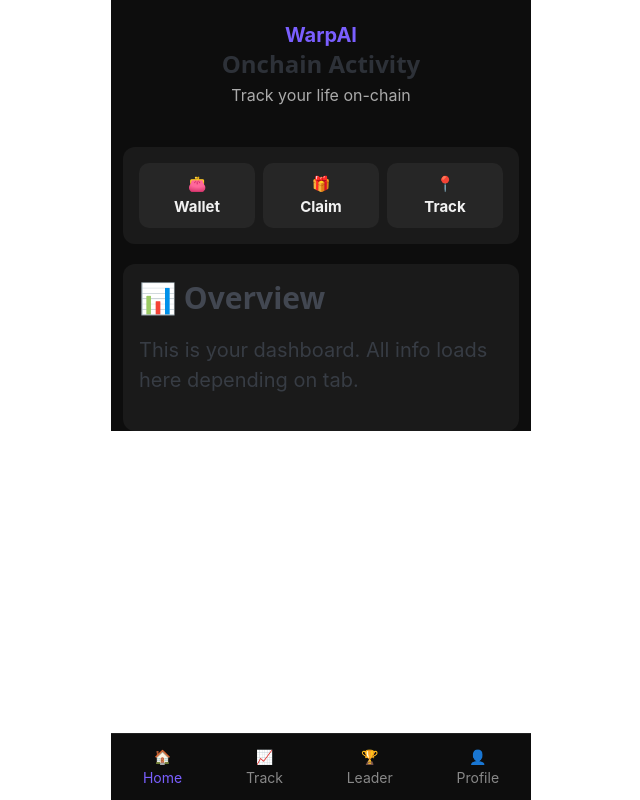
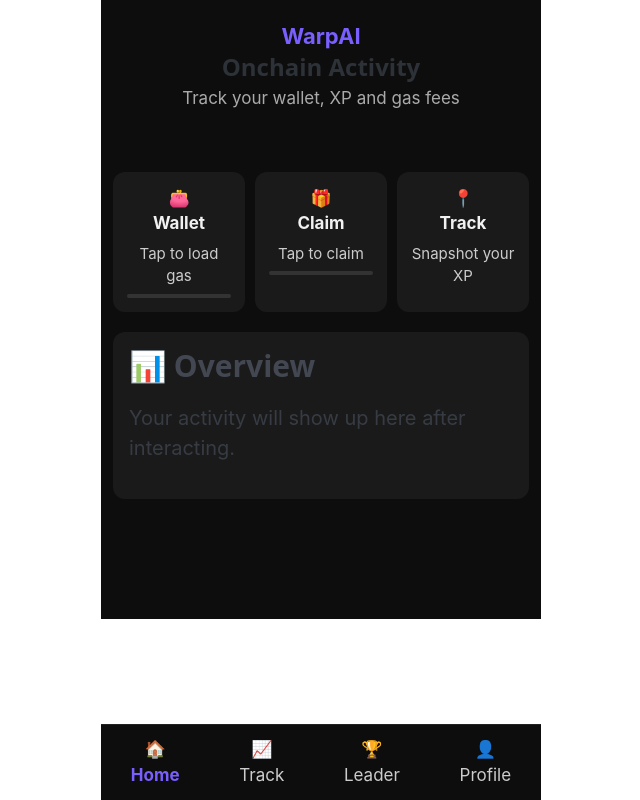
Before and after one commit to gascheckking/warplate, a plain HTML site: page index.html in a window 1280 px wide. Shown: the whole page, without its empty margins (319-959 px from the left). Drawn offline with nearby package versions, Linux system fonts and the light colour scheme.

Commit message:
Update index.html

```diff
--- a/index.html
+++ b/index.html
@@ -4,7 +4,7 @@
   <meta charset="UTF-8" />
   <meta name="viewport" content="width=device-width, initial-scale=1.0" />
   <title>WarpAI</title>
-  <link rel="stylesheet" href="https://cdn.jsdelivr.net/npm/@picocss/pico@2/css/pico.min.css">
+  <link rel="stylesheet" href="https://cdn.jsdelivr.net/npm/@picocss/pico@2/css/pico.min.css" />
   <style>
     :root {
       --primary: #7A5FFF;
@@ -12,6 +12,7 @@
       --bg: #0d0d0d;
       --card: #1a1a1a;
       --accent: #10B981;
+      --warning: #F59E0B;
     }
 
     body {
@@ -19,8 +20,8 @@
       color: var(--text);
       font-family: 'Inter', sans-serif;
       margin: 0 auto;
-      max-width: 420px;
-      padding: 0 12px;
+      max-width: 440px;
+      padding: 0 12px 80px;
     }
 
     header {
@@ -31,6 +32,7 @@
     #brand {
       color: var(--primary);
       font-weight: 700;
+      font-size: 1.1rem;
     }
 
     .tab-section {
@@ -41,25 +43,51 @@
       display: block;
     }
 
-    .dashboard, .overview, .placeholder {
+    .dashboard {
+      display: grid;
+      grid-template-columns: repeat(3, 1fr);
+      gap: 10px;
+      margin-bottom: 20px;
+    }
+
+    .action-card {
+      background: var(--card);
+      border-radius: 12px;
+      padding: 14px;
+      text-align: center;
+      font-size: 0.85rem;
+      cursor: pointer;
+      transition: background 0.2s ease;
+    }
+
+    .action-card:hover {
+      background: #262626;
+    }
+
+    .metric {
+      font-size: 0.75rem;
+      color: #ccc;
+      margin-top: 6px;
+    }
+
+    .progress {
+      height: 4px;
+      background: #333;
+      border-radius: 2px;
+      overflow: hidden;
+      margin-top: 6px;
+    }
+
+    .bar {
+      height: 100%;
+      transition: width 0.3s ease;
+    }
+
+    .overview, .placeholder {
       background: var(--card);
       border-radius: 12px;
       padding: 16px;
       margin-bottom: 20px;
-    }
-
-    .dashboard {
-      display: grid;
-      grid-template-columns: repeat(3, 1fr);
-      gap: 8px;
-    }
-
-    .action-card {
-      background: rgba(255,255,255,0.05);
-      border-radius: 10px;
-      padding: 10px;
-      text-align: center;
-      font-size: 0.75rem;
     }
 
     nav {
@@ -67,7 +95,7 @@
       bottom: 0;
       left: 0;
       right: 0;
-      max-width: 420px;
+      max-width: 440px;
       margin: 0 auto;
       display: flex;
       justify-content: space-around;
@@ -77,14 +105,24 @@
     }
 
     nav a {
-      color: #888;
-      font-size: 0.7rem;
+      color: #ccc;
+      font-size: 0.85rem;
       text-decoration: none;
       text-align: center;
+      transition: color 0.2s ease;
+    }
+
+    nav a:hover {
+      color: var(--primary);
     }
 
     nav a.active {
       color: var(--primary);
+      font-weight: bold;
+    }
+
+    button {
+      margin-top: 8px;
     }
   </style>
 </head>
@@ -92,41 +130,57 @@
   <header>
     <div id="brand">WarpAI</div>
     <h1 style="font-size: 1.2rem; margin-bottom: 6px;">Onchain Activity</h1>
-    <p style="font-size: 0.8rem; color: #aaa;">Track your life on-chain</p>
+    <p style="font-size: 0.85rem; color: #aaa;">Track your wallet, XP and gas fees</p>
   </header>
 
+  <main>
     <section id="home" class="tab-section active">
       <div class="dashboard">
-      <div class="action-card">👛<br><strong>Wallet</strong></div>
-      <div class="action-card">🎁<br><strong>Claim</strong></div>
-      <div class="action-card">📍<br><strong>Track</strong></div>
+        <div class="action-card" onclick="loadGas()">
+          👛<br><strong>Wallet</strong>
+          <div class="metric" id="gasInfo">Tap to load gas</div>
+          <div class="progress"><div id="gasBar" class="bar" style="width: 0%; background: var(--accent);"></div></div>
         </div>
+
+        <div class="action-card" onclick="claimXP()">
+          🎁<br><strong>Claim</strong>
+          <div class="metric" id="xpInfo">Tap to claim</div>
+          <div class="progress"><div id="xpBar" class="bar" style="width: 0%; background: var(--warning);"></div></div>
+        </div>
+
+        <div class="action-card" onclick="showSnapshot()">
+          📍<br><strong>Track</strong>
+          <div class="metric">Snapshot your XP</div>
+        </div>
+      </div>
+
       <div class="overview">
         <h3>📊 Overview</h3>
-      <p>This is your dashboard. All info loads here depending on tab.</p>
+        <p id="overviewText">Your activity will show up here after interacting.</p>
       </div>
     </section>
 
     <section id="track" class="tab-section">
       <div class="placeholder">
         <h3>📈 Tracking</h3>
-      <p>Input wallet address to view historical data, fees, mints etc.</p>
+        <p>View past transactions, streaks and gas history (coming soon)</p>
       </div>
     </section>
 
     <section id="leader" class="tab-section">
       <div class="placeholder">
         <h3>🏆 Leaderboard</h3>
-      <p>Top active users, streak rewards, early supporter badges</p>
+        <p>Top XP users and early supporter rankings (in dev)</p>
       </div>
     </section>
 
     <section id="profile" class="tab-section">
       <div class="placeholder">
         <h3>👤 Profile</h3>
-      <p>Connect wallet, view stats, customize username & vibes</p>
+        <p>Connect wallet, view stats, customize vibes</p>
       </div>
     </section>
+  </main>
 
   <nav>
     <a href="#" onclick="switchTab('home')" class="active">🏠<br>Home</a>
@@ -140,7 +194,48 @@
       document.querySelectorAll('.tab-section').forEach(s => s.classList.remove('active'));
       document.getElementById(id).classList.add('active');
       document.querySelectorAll('nav a').forEach(a => a.classList.remove('active'));
-      [...document.querySelectorAll('nav a')].find(a => a.innerHTML.includes(id.charAt(0).toUpperCase())).classList.add('active');
+      Array.from(document.querySelectorAll('nav a'))
+        .find(a => a.innerHTML.toLowerCase().includes(id))
+        .classList.add('active');
+    }
+
+    async function claimXP() {
+      const address = prompt("Enter wallet address:");
+      if (!address) return;
+      try {
+        const res = await fetch('/api/claim-xp', {
+          method: 'POST',
+          headers: { 'Content-Type': 'application/json' },
+          body: JSON.stringify({ address })
+        });
+        const data = await res.json();
+        document.getElementById("xpBar").style.width = `${Math.min(data.streak * 10, 100)}%`;
+        document.getElementById("xpInfo").innerText = `${data.streak}d | ${data.xp} XP`;
+        document.getElementById("overviewText").innerText = `You claimed ${data.reward} XP!`;
+      } catch (error) {
+        console.error("Error claiming XP:", error);
+        document.getElementById("xpInfo").innerText = "Error claiming XP";
+        document.getElementById("overviewText").innerText = "Failed to claim XP. Please try again.";
+      }
+    }
+
+    async function showSnapshot() {
+      const address = prompt("Wallet address for snapshot:");
+      if (!address) return;
+      window.open(`/api/snapshot/${address}`, '_blank');
+    }
+
+    async function loadGas() {
+      try {
+        const res = await fetch('/api/gas');
+        const data = await res.json();
+        const price = data.base?.speeds?.[1]?.gasPrice || "N/A";
+        document.getElementById("gasInfo").innerText = `Fast: ${price} Gwei`;
+        document.getElementById("gasBar").style.width = `30%`;
+      } catch (e) {
+        console.error("Error loading gas:", e);
+        document.getElementById("gasInfo").innerText = "Error loading gas";
+      }
     }
   </script>
 </body>
```
Lines whose indentation alone changed are shown as unchanged.
